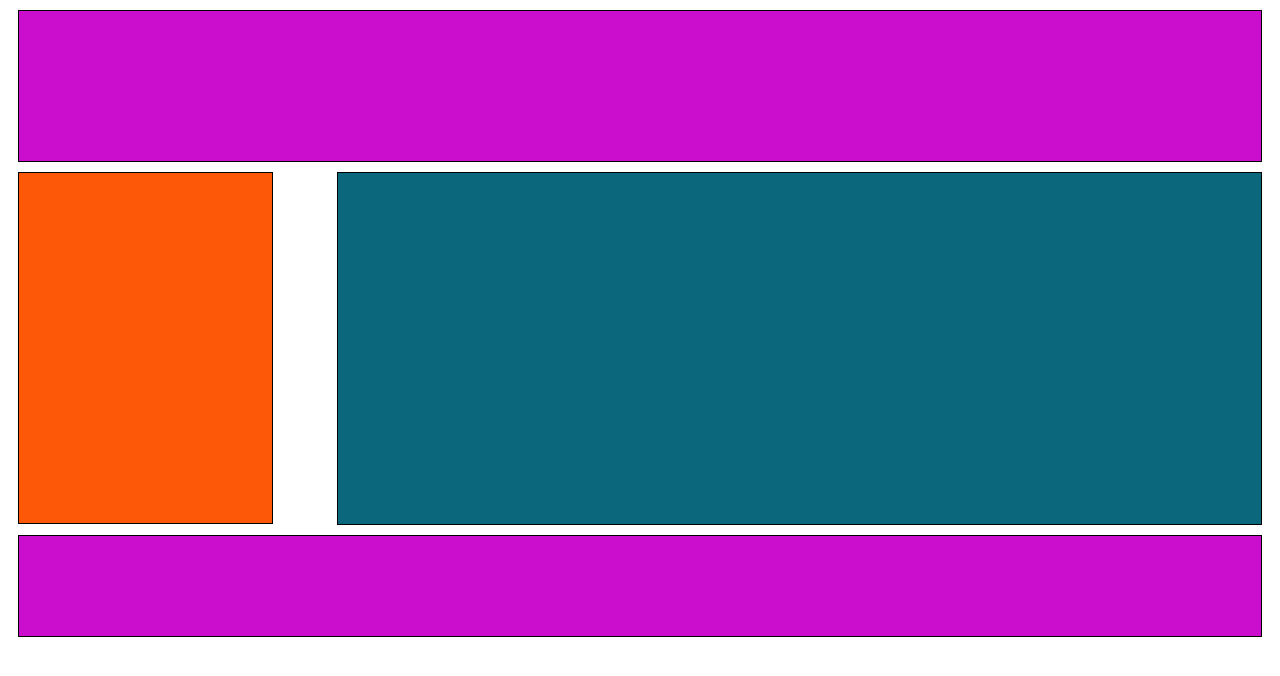
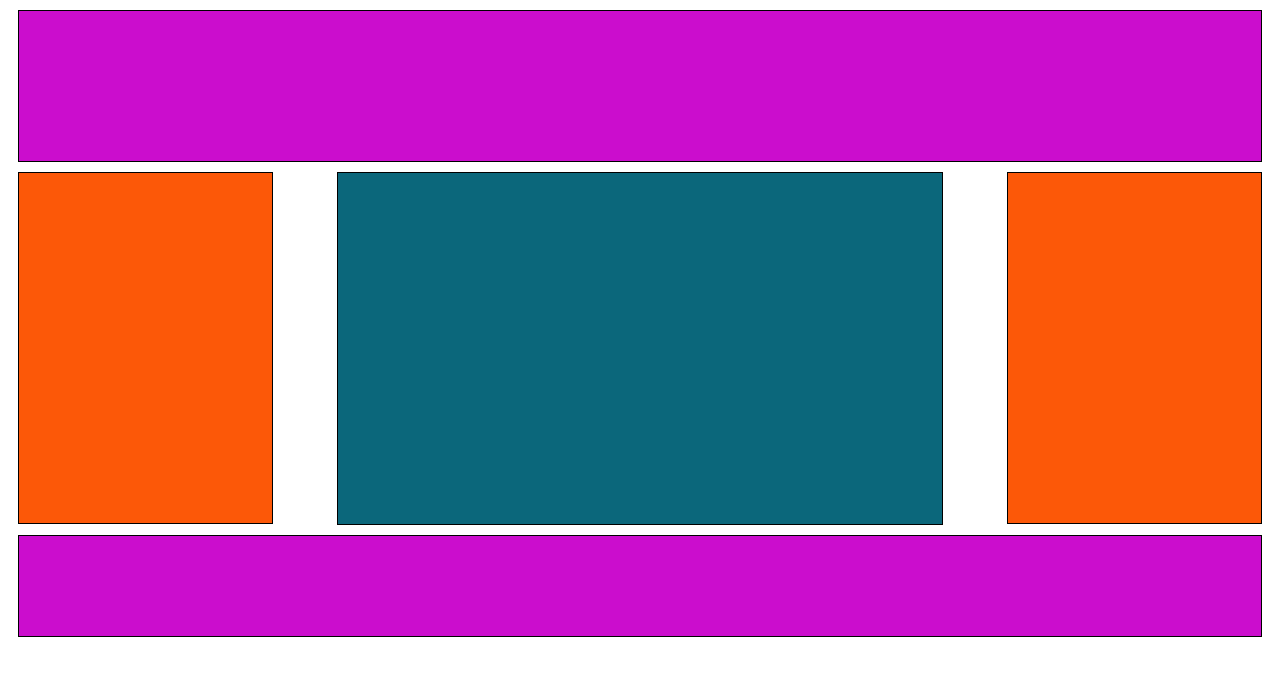
Before and after one commit to yakovina/yakovina-easystartinit-march18, a plain HTML site: page index.html in a window 1280 px wide. Drawn offline with Linux system fonts and the light colour scheme.

Commit message:
float task2

```diff
--- a/index.html
+++ b/index.html
@@ -8,11 +8,13 @@
 <body>
 	<header>
 	</header>
-	<aside class="clearfix">
+	<aside class="border clearfix">
+	</aside>
+	<aside class="border clearfix">
 	</aside>
 	<section class="clearfix">
 	</section>
-	<footer class="clearfix">
+	<footer>
 	</footer>
 
 
--- a/styles.css
+++ b/styles.css
@@ -9,7 +9,7 @@ header{
 	border: 1px solid #000000;
 }
 
-aside{
+.border{
 	width: 20%;
 	height: 350px;
 	background-color: #FC5808;
@@ -17,11 +17,14 @@ aside{
 	border: 1px solid #000000;
 	float: left;
 }
+.border:nth-child(2){
+	float: right;
+}
 
 section{
 	border: 1px solid #000000;
 	background-color: #0B677B;
-	margin: 0px 10px 0px 26%;
+	margin: 0px 26% 0px 26%;
 }
 footer{
 	height: 100px;
```
